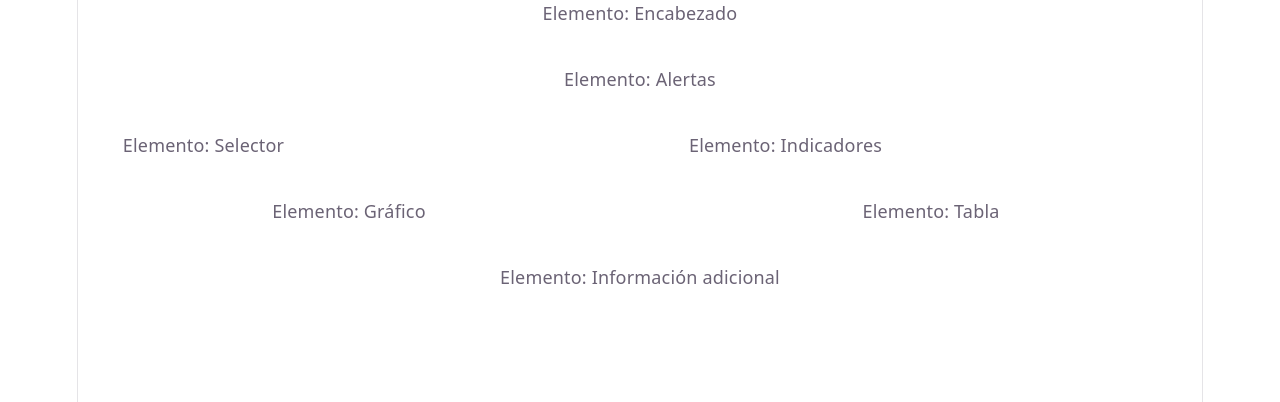
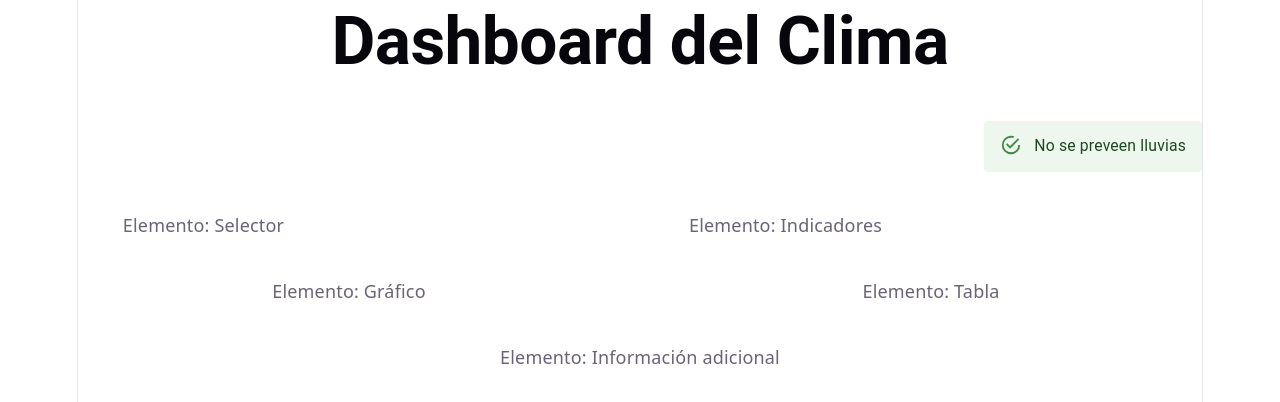
Before and after one commit to MGabrielaVillon/dashboard2, a React (Vite) app: page / in a window 1280 px wide. Shown: the top 402 px of the page. Built offline with nearby package versions, Linux system fonts and the light colour scheme.

Commit message:
Guia 13 completada

```diff
--- a/src/App.tsx
+++ b/src/App.tsx
@@ -1,7 +1,7 @@
 import './App.css'
 
-
-
+import HeaderUI from './components/HeaderUI';
+import AlertUI from './components/AlertUI';
 import { Grid } from '@mui/material';
 
 function App() {
@@ -9,10 +9,15 @@ function App() {
       <Grid container spacing={5} sx={{ justifyContent: "center", alignItems: "center" }}>
 
          {/* Encabezado */}
-         <Grid size={{ xs: 12}}>Elemento: Encabezado</Grid>
+         <Grid size={{ xs: 12}}>
+            <HeaderUI />
+            {/* Antes decía Elemento: Encabezado y no <HeaderUI /> */}
+         </Grid>
 
          {/* Alertas */}
-         <Grid size={{ xs: 12}}>Elemento: Alertas</Grid>
+         <Grid size={{ xs: 12 }} container sx={{ justifyContent: "flex-end", alignItems: "center"}}>
+            <AlertUI description="No se preveen lluvias" />
+         </Grid>
 
          {/* Selector */}
          <Grid size={{ xs: 12, md: 3 }}>Elemento: Selector</Grid>
--- /dev/null
+++ b/src/components/AlertUI.tsx
@@ -0,0 +1,11 @@
+import Alert from '@mui/material/Alert';
+
+interface AlertConfig {
+    description: string;
+}
+
+export default function AlertUI( config:AlertConfig ) {
+    return (
+        <Alert variant="standard" severity="success"> {config.description} </Alert>
+    )
+}
--- /dev/null
+++ b/src/components/HeaderUI.tsx
@@ -0,0 +1,30 @@
+{/* HeaderUI component
+Agregue el contenido al componente HeaderUI, con:
+
+Importe el componente Typography de la librería @mui/material/Typography
+
+En el JSX, use el componente Typography con las siguientes propiedades:
+
+Estilo tipográfico (variant) de un encabezado de nivel 2 (h2),
+
+Renderización (component) como un encabezado de nivel 1 (h1), y
+
+Estilo en línea (sx) para que el texto se muestre en negrita (fontWeight: “bold”).
+
+El texto del componente Typography es «Dashboard del Clima».
+
+
+    */}
+
+import Typography from '@mui/material/Typography';
+
+export default function HeaderUI() {
+    return (
+        <Typography
+            variant="h2"
+            component="h1"
+            sx={{ fontWeight: "bold" }}>
+            Dashboard del Clima
+        </Typography>
+    );
+}
```
